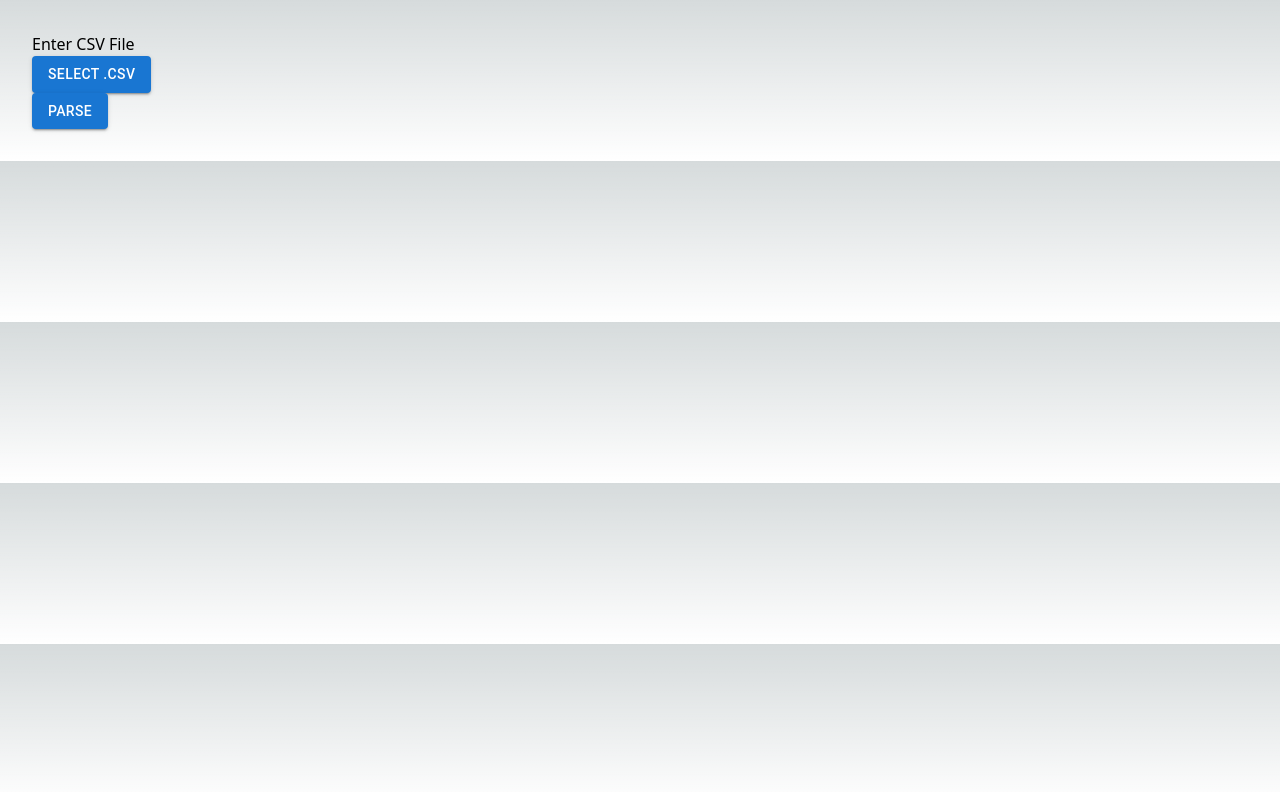
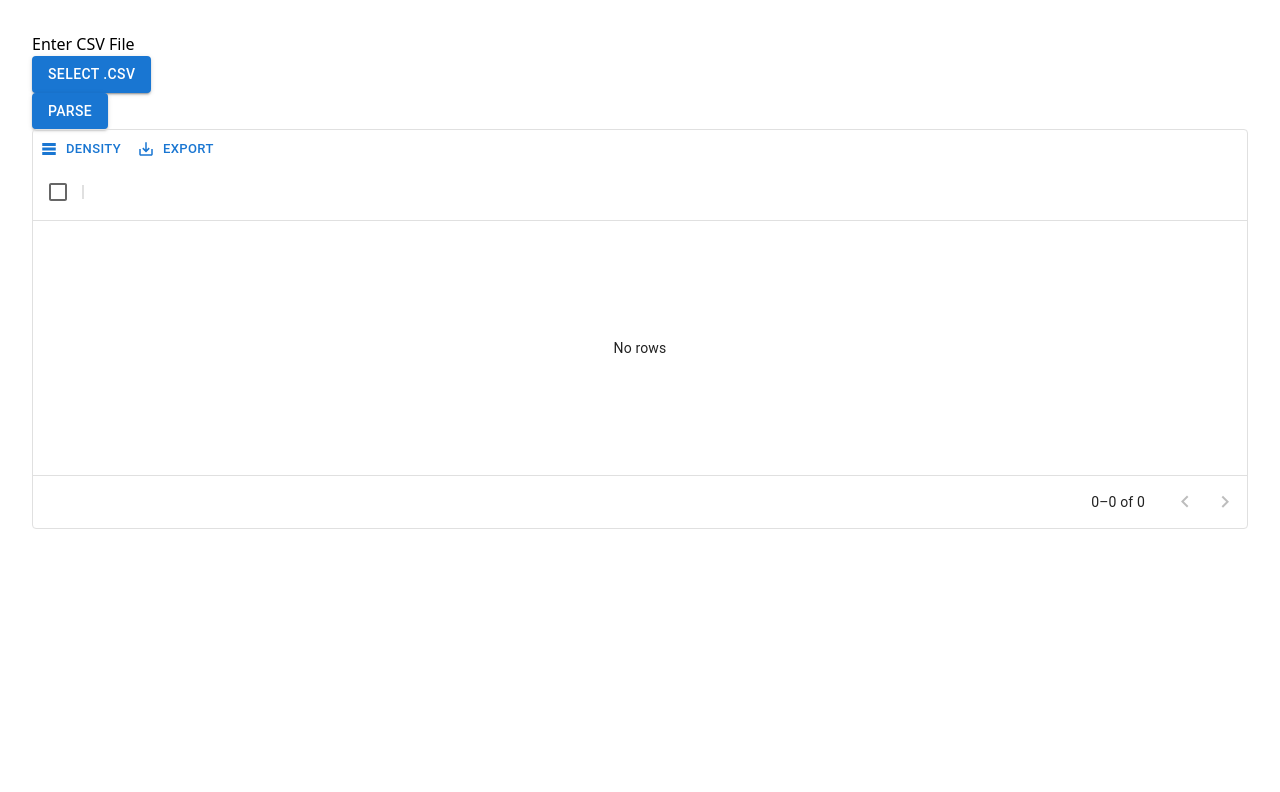
Before and after one commit to MaskedCoconut/MaskedCoconut.github.io, a Next.js app: page /upload in a window 1280 px wide. Shown: the top 792 px of the page. Built offline with nearby package versions, Linux system fonts and the light colour scheme.

Commit message:
intermediate progress

```diff
--- /dev/null
+++ b/components/csvtodata.jsx
@@ -0,0 +1,68 @@
+import Papa from 'papaparse';
+import { useState } from "react";
+
+function App() {
+
+    // Allowed extensions for input file
+    const allowedExtensions = ["csv"];
+
+    // This state will store the parsed data
+    const [data, setData] = useState([]);
+
+    // This state will store the parsed data columns
+    const [columns, setColumns] = useState([]);
+
+    // It state will contain the error when
+    // correct file extension is not used
+    const [error, setError] = useState("");
+
+    // It will store the file uploaded by the user
+    const [file, setFile] = useState("");
+
+    // This function will be called when
+    // the file input changes
+    const handleFileInput = (e) => {
+        setError("");
+
+        // Check if user has entered the file
+        if (e.target.files.length) {
+            const inputFile = e.target.files[0];
+
+            // Check the file extensions, if it not
+            // included in the allowed extensions
+            // we show the error
+            const fileExtension = inputFile?.type.split("/")[1];
+            if (!allowedExtensions.includes(fileExtension)) {
+                setError("Please input a csv file");
+                return;
+            }
+
+            // If input type is correct set the state
+            setFile(inputFile);
+        }
+    };
+    const handleParseCsv = () => {
+
+        // If user clicks the parse button without
+        // a file we show a error
+        if (!file) return setError("Enter a valid file");
+
+        // Initialize a reader which allows user
+        // to read any file or blob.
+        const reader = new FileReader();
+
+        // Event listener on reader when the file
+        // loads, we parse it and set the data.
+        reader.onload = async ({ target }) => {
+            const csv = Papa.parse(target.result, { header: true });
+            const parsedData = csv?.data;
+            const columns = Object.keys(parsedData[0]);
+            setData(parsedData);
+            setColumns(columns)
+        };
+        reader.readAsText(file);
+    };
+
+};
+
+export default App;
--- /dev/null
+++ b/components/datagrid.tsx
@@ -0,0 +1,100 @@
+import Alert from '@mui/material/Alert';
+import Box from '@mui/material/Box';
+import Stack from '@mui/material/Stack';
+import {
+    DataGrid,
+    GridEventListener,
+    GridToolbarColumnsButton,
+    GridToolbarContainer,
+    GridToolbarDensitySelector,
+    GridToolbarExport,
+    GridToolbarFilterButton,
+} from '@mui/x-data-grid';
+import * as React from 'react';
+import Snackbar from '@mui/material/Snackbar';
+
+const useFakeMutation = () => {
+    return React.useCallback(
+        (newrow) =>
+            new Promise((resolve, reject) => {
+                setTimeout(() => {
+                    if (newrow.Category?.trim() === '') {
+                        reject(new Error("Error while saving user: name can't be empty."));
+                    } else {
+                        resolve({ ...newrow, Category: newrow.Category?.toUpperCase() });
+                    }
+                }, 200);
+            }),
+        [],
+    );
+};
+
+
+export default function DataGridDemo(props) {
+    const mutateRow = useFakeMutation();
+
+    const [snackbar, setSnackbar] = React.useState(null);
+
+    const handleCloseSnackbar = () => setSnackbar(null);
+
+    const processRowUpdate = React.useCallback(
+        async (newRow) => {
+            // Make the HTTP request to save in the backend
+            const response = await mutateRow(newRow);
+            setSnackbar({ children: 'User successfully saved', severity: 'success' });
+            return response;
+        },
+        [mutateRow],
+    );
+
+    const handleProcessRowUpdateError = React.useCallback((error) => {
+        setSnackbar({ children: error.message, severity: 'error' });
+    }, []);
+
+    function CustomToolbar() {
+        return (
+            <GridToolbarContainer>
+                {/* <GridToolbarColumnsButton /> */}
+                {/* <GridToolbarFilterButton /> */}
+                <GridToolbarDensitySelector />
+                <GridToolbarExport />
+            </GridToolbarContainer>
+        );
+    }
+
+    if ((typeof props.rows != "undefined") && (typeof props.columns != "undefined")) {
+        return (
+            <Stack spacing={2} sx={{ width: '100%' }}>
+                <Box sx={{ height: 400, width: '100%' }}>
+                    <DataGrid
+                        rows={props.rows}
+                        columns={props.columns}
+                        initialState={{
+                            pagination: {
+                                paginationModel: {
+                                    pageSize: 20,
+                                },
+                            },
+                        }}
+                        pageSizeOptions={[20]}
+                        checkboxSelection
+                        disableRowSelectionOnClick
+                        slots={{ toolbar: CustomToolbar }}
+                        processRowUpdate={processRowUpdate}
+                        onProcessRowUpdateError={handleProcessRowUpdateError}
+                    />
+                </Box>
+                {!!snackbar && (
+                    <Snackbar
+                        open
+                        anchorOrigin={{ vertical: 'bottom', horizontal: 'center' }}
+                        onClose={handleCloseSnackbar}
+                        autoHideDuration={6000}
+                    >
+                        <Alert {...snackbar} onClose={handleCloseSnackbar} />
+                    </Snackbar>
+                )}
+            </Stack>
+        );
+    }
+}
--- /dev/null
+++ b/components/handle.tsx
@@ -0,0 +1,26 @@
+import Papa from "papaparse";
+
+const handleParse = () => {
+
+    // If user clicks the parse button without
+    // a file we show a error
+    if (!file) return setError("Enter a valid file");
+
+    // Initialize a reader which allows user
+    // to read any file or blob.
+    const reader = new FileReader();
+
+    // Event listener on reader when the file
+    // loads, we parse it and set the data.
+    reader.onload = async ({ target }) => {
+        const csv = Papa.parse(target.result, { header: false });
+        const parsedData = csv?.data;
+        const columns = Object.keys(parsedData[0]);
+        setData(parsedData);
+        console.log(parsedData);
+
+    };
+    reader.readAsText(file);
+};
+
+export default handleSubmit;
--- a/package.json
+++ b/package.json
@@ -9,15 +9,18 @@
     "lint": "next lint"
   },
   "dependencies": {
+    "@chakra-ui/react": "^2.5.5",
     "@emotion/react": "^11.10.6",
     "@emotion/styled": "^11.10.6",
     "@mui/material": "^5.12.1",
+    "@mui/x-data-grid": "^6.2.0",
     "@types/node": "18.15.11",
     "@types/react": "18.0.37",
     "@types/react-dom": "18.0.11",
     "autoprefixer": "10.4.14",
     "eslint": "8.38.0",
     "eslint-config-next": "13.3.0",
+    "framer-motion": "^10.12.4",
     "next": "13.3.0",
     "papaparse": "^5.4.1",
     "postcss": "8.4.22",
@@ -26,5 +29,8 @@
     "swr": "^2.1.3",
     "tailwindcss": "3.3.1",
     "typescript": "5.0.4"
+  },
+  "devDependencies": {
+    "@types/papaparse": "^5.3.7"
   }
 }
--- a/pages/upload/index.jsx
+++ b/pages/upload/index.jsx
@@ -1,14 +1,8 @@
-import React, { ChangeEvent, useState, useRef } from "react";
+import Button from '@mui/material/Button';
 import Papa from "papaparse";
-import Button from '@mui/material/Button';
+import React, { useState } from "react";
+import DataGridDemo from '../../components/datagrid';
 import Layout from '../../components/layout';
-import Table from '@mui/material/Table';
-import TableBody from '@mui/material/TableBody';
-import TableCell from '@mui/material/TableCell';
-import TableContainer from '@mui/material/TableContainer';
-import TableHead from '@mui/material/TableHead';
-import TableRow from '@mui/material/TableRow';
-import Paper from '@mui/material/Paper';
 
 // Allowed extensions for input file
 const allowedExtensions = ["csv"];
@@ -17,6 +11,12 @@ const App = () => {
 
     // This state will store the parsed data
     const [data, setData] = useState([]);
+
+    // This state will store the columns formatted for datagrid
+    const [columns, setColumns] = useState([]);
+
+    // This state will store the rows formatted for datagrid
+    const [rows, setRows] = useState([]);
 
     // It state will contain the error when
     // correct file extension is not used
@@ -60,13 +60,29 @@ const App = () => {
         // Event listener on reader when the file
         // loads, we parse it and set the data.
         reader.onload = async ({ target }) => {
-            const csv = Papa.parse(target.result, { header: false });
+            const csv = Papa.parse(target.result, { header: true });
             const parsedData = csv?.data;
             const columns = Object.keys(parsedData[0]);
+
+            const columns_datagrid = [
+                { field: 'id', headerName: 'ID', width: 90 },
+            ].concat(columns.map((col) => Object.fromEntries([['field', col], ['headerName', col], ['width', 150], ['editable', true]])));
+
+            const rows_datagrid = parsedData.map((row, idx) => Object.defineProperty(row, 'id', { value: idx }));
+
+            setColumns(columns_datagrid);
+            setRows(rows_datagrid);
             setData(parsedData);
+            console.log(parsedData);
+            console.log(columns_datagrid)
+            console.log(rows_datagrid)
+
         };
         reader.readAsText(file);
     };
+
+
+
 
     return (
         <Layout>
@@ -97,12 +113,13 @@ const App = () => {
                     </Button>
                 </div>
                 <div>
-                    {
+                    {/* {
                         error ? error :
                             data.map(
                                 (col, idx) => <div key={idx}>{col}</div>
                             )
-                    }
+                    } */}
+                    <DataGridDemo columns={columns} rows={rows} />
                 </div>
 
             </div>
--- a/styles/globals.css
+++ b/styles/globals.css
@@ -2,7 +2,7 @@
 @tailwind components;
 @tailwind utilities;
 
-:root {
+/* :root {
   --foreground-rgb: 0, 0, 0;
   --background-start-rgb: 214, 219, 220;
   --background-end-rgb: 255, 255, 255;
@@ -24,4 +24,4 @@ body {
       rgb(var(--background-end-rgb))
     )
     rgb(var(--background-start-rgb));
-}
+} */
```
Also changed, not shown: components/layout.jsx (renamed from components/layout.js), components/navbar.jsx (added), components/utils.jsx (added), 1 other file (tests, documents, lock files or other folders).
